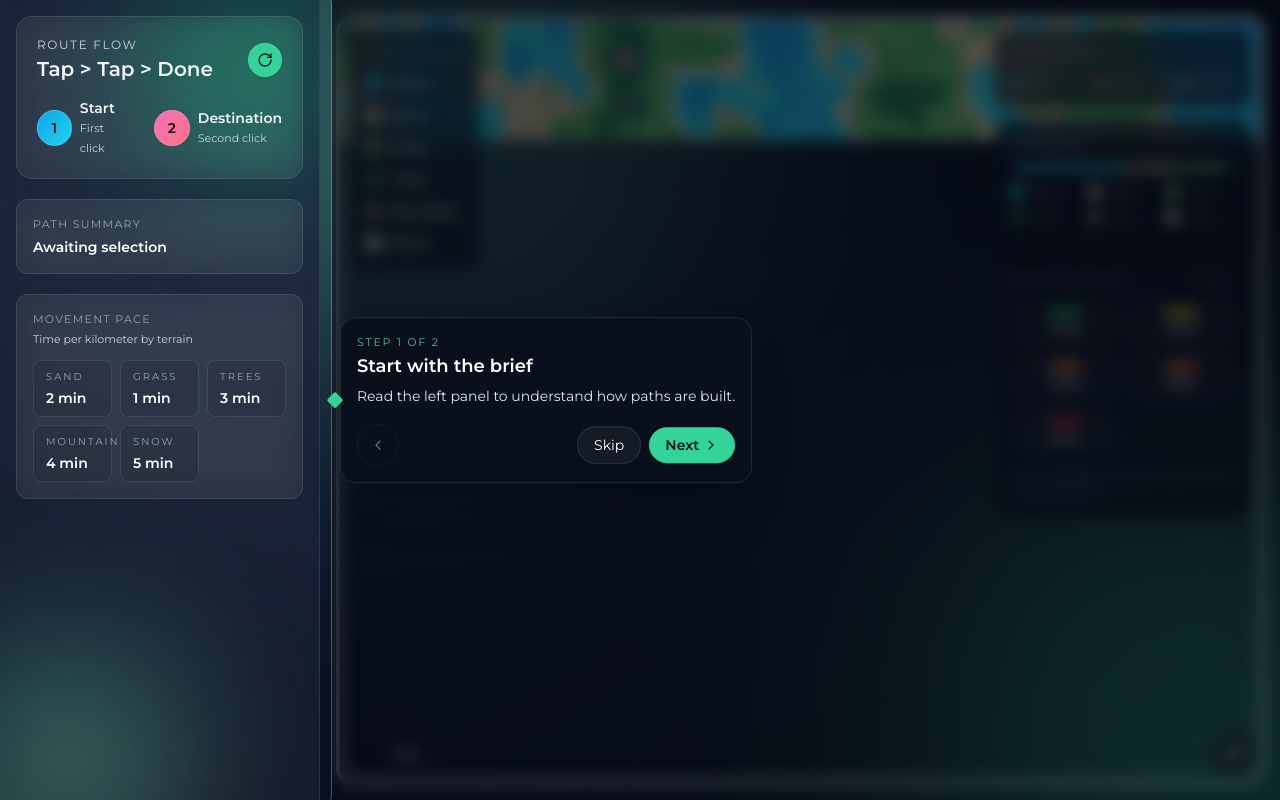
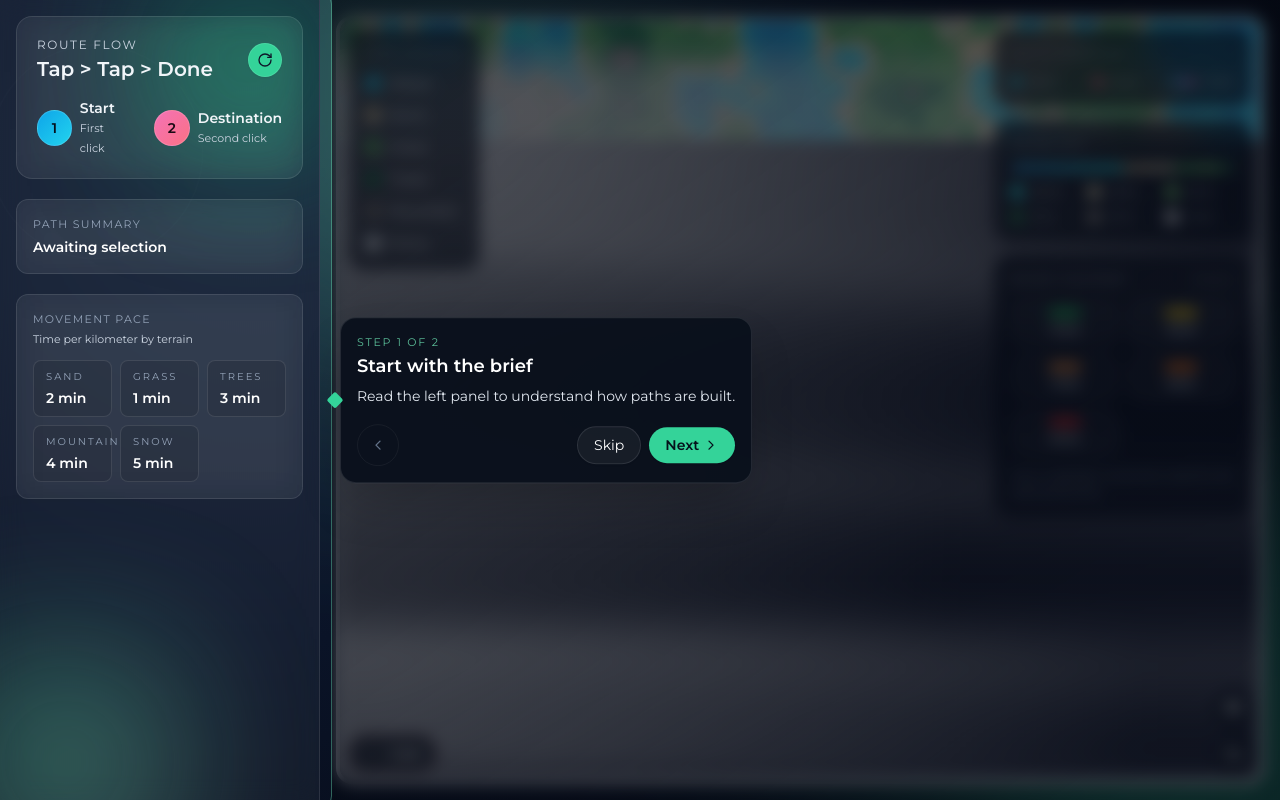
Before and after one commit to specarus/bitmappr, a React (Vite) app: page / in a window 1280 px wide. Built offline with nearby package versions, Linux system fonts and the light colour scheme.

Commit message:
Added clouds

```diff
--- a/src/components/MapArea.jsx
+++ b/src/components/MapArea.jsx
@@ -3,7 +3,7 @@ import MapLegend from "./MapLegend.jsx";
 
 import { useEffect, useRef, useState } from "react";
 
-import { Eye, EyeOff } from "lucide-react";
+import { Cloud, CloudOff, Eye, EyeOff } from "lucide-react";
 import { HEATMAP_FILTERS } from "../heatmap-config.js";
 
 export default function MapArea() {
@@ -13,6 +13,7 @@ export default function MapArea() {
   const [popup, setPopup] = useState(null);
   const [pathDistance, setPathDistance] = useState(null);
   const [heatmapFilters, setHeatmapFilters] = useState([]);
+  const [cloudsEnabled, setCloudsEnabled] = useState(true);
   const popupTimerRef = useRef(null);
 
   useEffect(() => {
@@ -98,7 +99,7 @@ export default function MapArea() {
       </div>
 
       <div className="w-full flex-1 p-4">
-        <MapCanvas />
+        <MapCanvas showClouds={cloudsEnabled} />
       </div>
 
       <div className="absolute z-10 bottom-7 left-7">
@@ -120,6 +121,19 @@ export default function MapArea() {
               <Eye className="w-5 h-5 text-white" />
             ) : (
               <EyeOff className="w-5 h-5 text-white" />
+            )}
+          </button>
+
+          <button
+            onClick={() => setCloudsEnabled((prev) => !prev)}
+            aria-pressed={cloudsEnabled}
+            title="Toggle clouds overlay"
+            className="p-2 rounded-full w-fit backdrop-blur-lg bg-[rgba(7,13,26,0.65)] shadow-md border border-white/10"
+          >
+            {cloudsEnabled ? (
+              <Cloud className="w-5 h-5 text-white" />
+            ) : (
+              <CloudOff className="w-5 h-5 text-white" />
             )}
           </button>
 
--- a/src/components/MapCanvas.jsx
+++ b/src/components/MapCanvas.jsx
@@ -1,7 +1,7 @@
 import { useEffect, useRef } from "react";
 import { createMapSketch } from "../sketch.js";
 
-export default function MapCanvas() {
+export default function MapCanvas({ showClouds = true }) {
   const frameRef = useRef(null);
 
   useEffect(() => {
@@ -17,10 +17,16 @@ export default function MapCanvas() {
   }, []);
 
   return (
-    <div
-      id="map-frame"
-      ref={frameRef}
-      className="w-full h-full rounded-2xl overflow-hidden border-4 border-gray-200"
-    ></div>
+    <div className="relative w-full h-full rounded-2xl overflow-hidden border-4 border-gray-200 bg-slate-950">
+      <div id="map-frame" ref={frameRef} className="w-full h-full"></div>
+      {showClouds && (
+        <div className="clouds-overlay">
+          <div className="cloud-blob cloud-one"></div>
+          <div className="cloud-blob cloud-two"></div>
+          <div className="cloud-blob cloud-three"></div>
+          <div className="cloud-blob cloud-four"></div>
+        </div>
+      )}
+    </div>
   );
 }
--- a/src/main.css
+++ b/src/main.css
@@ -41,3 +41,69 @@ body {
     transform: rotate(360deg);
   }
 }
+
+.clouds-overlay {
+  position: absolute;
+  inset: 0;
+  pointer-events: none;
+  overflow: hidden;
+  mix-blend-mode: lighten;
+}
+
+.cloud-blob {
+  position: absolute;
+  left: -85%;
+  width: 220%;
+  border-radius: 999px;
+  filter: blur(18px);
+  opacity: 0.9;
+  background: radial-gradient(
+    circle at 30% 30%,
+    rgba(255, 255, 255, 0.98),
+    rgba(255, 255, 255, 0.16) 55%
+  );
+  animation: drift-clouds 85s linear infinite;
+  pointer-events: none;
+  height: 170px;
+  box-shadow: 0 30px 80px rgba(255, 255, 255, 0.5);
+  transform: translate3d(0, 0, 0);
+}
+.cloud-one {
+  top: 5%;
+  animation-duration: 72s;
+  opacity: 0.95;
+  height: 210px;
+}
+
+.cloud-two {
+  top: 32%;
+  animation-duration: 94s;
+  opacity: 0.6;
+  height: 210px;
+  animation-delay: 3s;
+}
+
+.cloud-three {
+  top: 58%;
+  animation-duration: 110s;
+  opacity: 0.55;
+  height: 190px;
+  animation-delay: 6s;
+}
+
+.cloud-four {
+  top: 80%;
+  animation-duration: 64s;
+  opacity: 0.65;
+  height: 150px;
+  animation-delay: 2s;
+}
+
+@keyframes drift-clouds {
+  0% {
+    transform: translate3d(0, 0, 0);
+  }
+  100% {
+    transform: translate3d(180%, 0, 0);
+  }
+}
```
Lines whose indentation alone changed are shown as unchanged.
